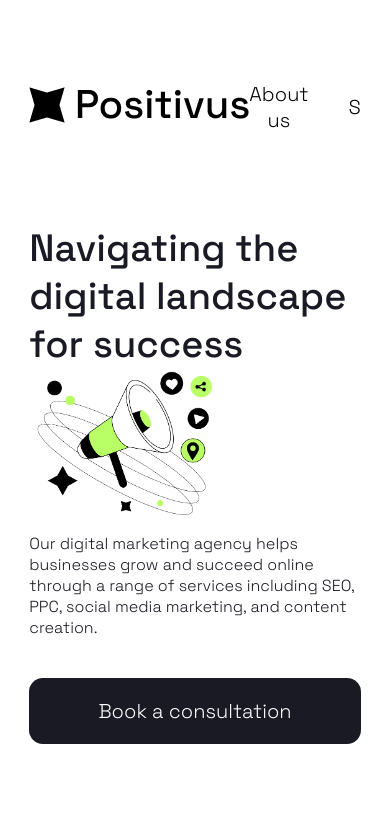
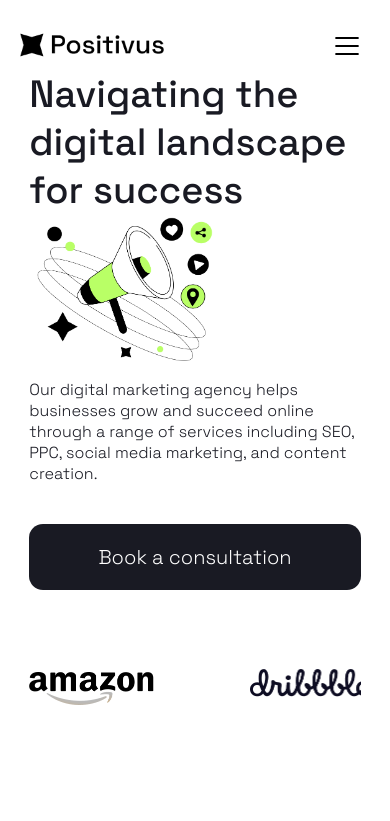
Before and after one commit to Josquin2/positivus, a Vue app: page / in a window 390 px wide. Shown: the top 821 px of the page. Built offline with nearby package versions, Linux system fonts and the light colour scheme.

Commit message:
added responsive for header

```diff
--- a/src/assets/keyframes.scss
+++ b/src/assets/keyframes.scss
@@ -15,3 +15,92 @@
     rotate: 90deg;
   }
 }
+
+@keyframes to-center-from-top {
+  from {
+    transform: translateY(-8px);
+  }
+  to {
+    transform: translateY(0px);
+  }
+}
+
+@keyframes to-top-from-center {
+  from {
+    transform: translateY(0px);
+  }
+  to {
+    transform: translateY(-8px);
+  }
+}
+
+@keyframes to-center-from-bottom {
+  from {
+    transform: translateY(8px);
+  }
+  to {
+    transform: translateY(0px);
+  }
+}
+
+@keyframes to-bottom-from-center {
+  from {
+    transform: translateY(0px);
+  }
+  to {
+    transform: translateY(8px);
+  }
+}
+
+@keyframes rotate-to-45-top {
+  from {
+    rotate: 0deg;
+  }
+  to {
+    rotate: 45deg;
+  }
+}
+@keyframes rotate-to-45-bottom {
+  from {
+    rotate: 0deg;
+  }
+  to {
+    rotate: -45deg;
+  }
+}
+
+@keyframes rotate-back-top {
+  from {
+    transform: rotate(45deg);
+  }
+  to {
+    transform: rotate(0deg);
+  }
+}
+
+@keyframes rotate-back-bottom {
+  from {
+    transform: rotate(-45deg);
+  }
+  to {
+    transform: rotate(0deg);
+  }
+}
+
+@keyframes change-color-to-green {
+  from {
+    background-color: #ffffff;
+  }
+  to {
+    background-color: #b9ff66;
+  }
+}
+
+@keyframes change-color-to-white {
+  from {
+    background-color: #b9ff66;
+  }
+  to {
+    background-color: #ffffff;
+  }
+}
--- a/src/assets/main.scss
+++ b/src/assets/main.scss
@@ -40,3 +40,6 @@ textarea:focus {
 // COMPONENTS
 @import url('/src/assets/components/header.scss');
 @import url('/src/assets/components/first-view.scss');
+
+// RESPONSIVE
+@import url('/src/assets/responsive/header.scss');
--- /dev/null
+++ b/src/assets/responsive/header.scss
@@ -0,0 +1,149 @@
+.header-links-phone {
+  display: none;
+}
+
+.nav-opened {
+  .hamburger {
+    animation: change-color-to-green 0.8s;
+    background-color: #b9ff66;
+
+    .top {
+      animation:
+        to-center-from-top 0.2s ease-in forwards,
+        rotate-to-45-top 0.2s linear 0.2s forwards !important;
+    }
+    .center {
+      opacity: 0;
+    }
+    .bottom {
+      animation:
+        to-center-from-bottom 0.2s ease-in forwards,
+        rotate-to-45-bottom 0.2s linear 0.2s forwards !important;
+    }
+  }
+}
+
+.nav-closed {
+  .hamburger {
+    animation: change-color-to-white 0.8s;
+    background-color: #ffffff;
+
+    .top {
+      animation:
+        rotate-back-top 0.2s linear,
+        to-top-from-center 0.2s ease-in 0.2s forwards !important;
+    }
+    .center {
+      opacity: 1;
+    }
+    .bottom {
+      animation:
+        rotate-back-bottom 0.2s linear forwards,
+        to-bottom-from-center 0.2s ease-in 0.2s forwards !important;
+    }
+  }
+  .nav-phone {
+    height: 0px;
+  }
+}
+@media only screen and (max-width: 1100px) {
+  .main-page-header {
+    position: fixed;
+    z-index: 1000;
+    background-color: #ffffff;
+    margin-top: 0;
+    padding: 60px 5vw 20px 5vw;
+    .header-links {
+      display: none;
+    }
+  }
+  .header-links-phone {
+    display: flex;
+  }
+
+  .hamburger {
+    cursor: pointer;
+    background-color: #ffffff;
+    border: none;
+    border-radius: 12px;
+    display: flex;
+    flex-direction: column;
+    position: relative;
+    width: 48px;
+    height: 50px;
+
+    span {
+      display: flex;
+      height: 0px;
+      width: 24px;
+      border: 1px solid #000000;
+      border-radius: 100px;
+      background-color: #000000;
+      transition: 0.4s;
+      position: absolute;
+      top: 50%;
+      left: 50%;
+      margin-left: -12px;
+    }
+
+    .top {
+      transform: translateY(-8px);
+    }
+    .bottom {
+      transform: translateY(8px);
+    }
+  }
+  .nav-phone {
+    margin-top: 140px;
+    position: absolute;
+    z-index: 100;
+    top: 0;
+    left: 0;
+    width: 100vw;
+    padding: 0px 5vw;
+    height: 510px;
+    overflow: hidden;
+    transition: 0.5s ease;
+
+    .header-links {
+      display: flex;
+      flex-direction: column;
+      background-color: #f3f3f3;
+      width: 100%;
+      border-radius: 2px 2px 20px 20px;
+      border-bottom: 5px solid #b9ff66;
+      gap: 6px;
+      align-items: center;
+      .one-link {
+        background-color: transparent;
+        padding: 28px 50px;
+        width: fit-content;
+      }
+
+      .header-button {
+        padding: 10px 10px;
+        margin-bottom: 20px;
+        border-radius: 10px;
+      }
+    }
+  }
+}
+
+@media only screen and (max-width: 700px) {
+  .main-page-header {
+    padding: 20px 5vw 10px 5vw;
+
+    .header-logo {
+      display: flex;
+      img {
+        width: 144px;
+      }
+    }
+
+    .header-links-phone {
+      .nav-phone {
+        margin-top: 80px;
+      }
+    }
+  }
+}
--- a/src/components/Header.vue
+++ b/src/components/Header.vue
@@ -1,5 +1,12 @@
+<script setup lang="ts">
+function onHamburgerClick() {
+  document?.getElementById('nav-phone')?.classList?.toggle('nav-closed')
+  document?.getElementById('nav-phone')?.classList?.toggle('nav-opened')
+}
+</script>
+
 <template>
-  <header class="main-page-header">
+  <header class="main-page-header" id="main-page-header">
     <div class="header-logo">
       <img src="/header/logo.png" alt="" />
     </div>
@@ -11,5 +18,22 @@
       <button class="one-link">Blog</button>
       <button class="one-link header-button">Request a quote</button>
     </div>
+    <div class="header-links-phone nav-closed" id="nav-phone">
+      <button class="hamburger" @click="onHamburgerClick()">
+        <span class="top"></span>
+        <span class="center"></span>
+        <span class="bottom"></span>
+      </button>
+      <div class="nav-phone">
+        <div class="header-links">
+          <button class="one-link">About us</button>
+          <button class="one-link">Services</button>
+          <button class="one-link">Use Cases</button>
+          <button class="one-link">Pricing</button>
+          <button class="one-link">Blog</button>
+          <button class="one-link header-button">Request a quote</button>
+        </div>
+      </div>
+    </div>
   </header>
 </template>
```
